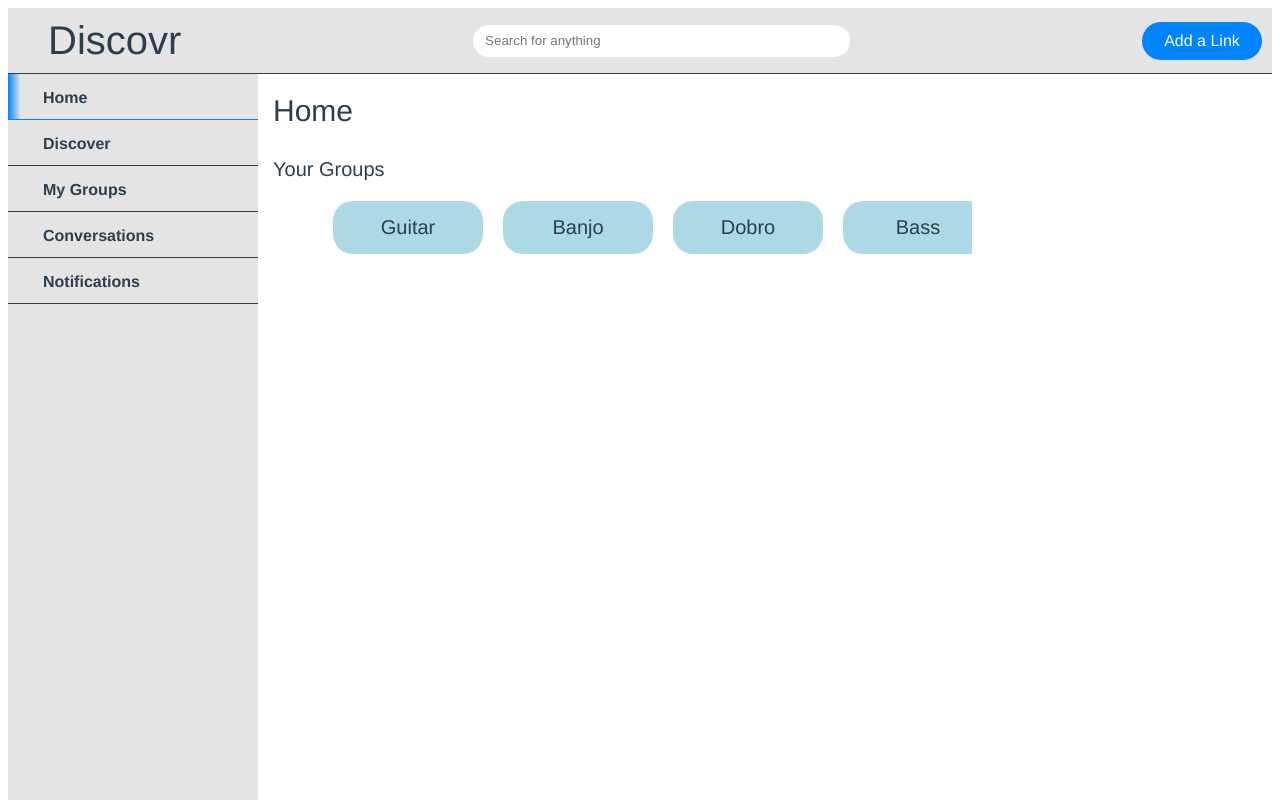
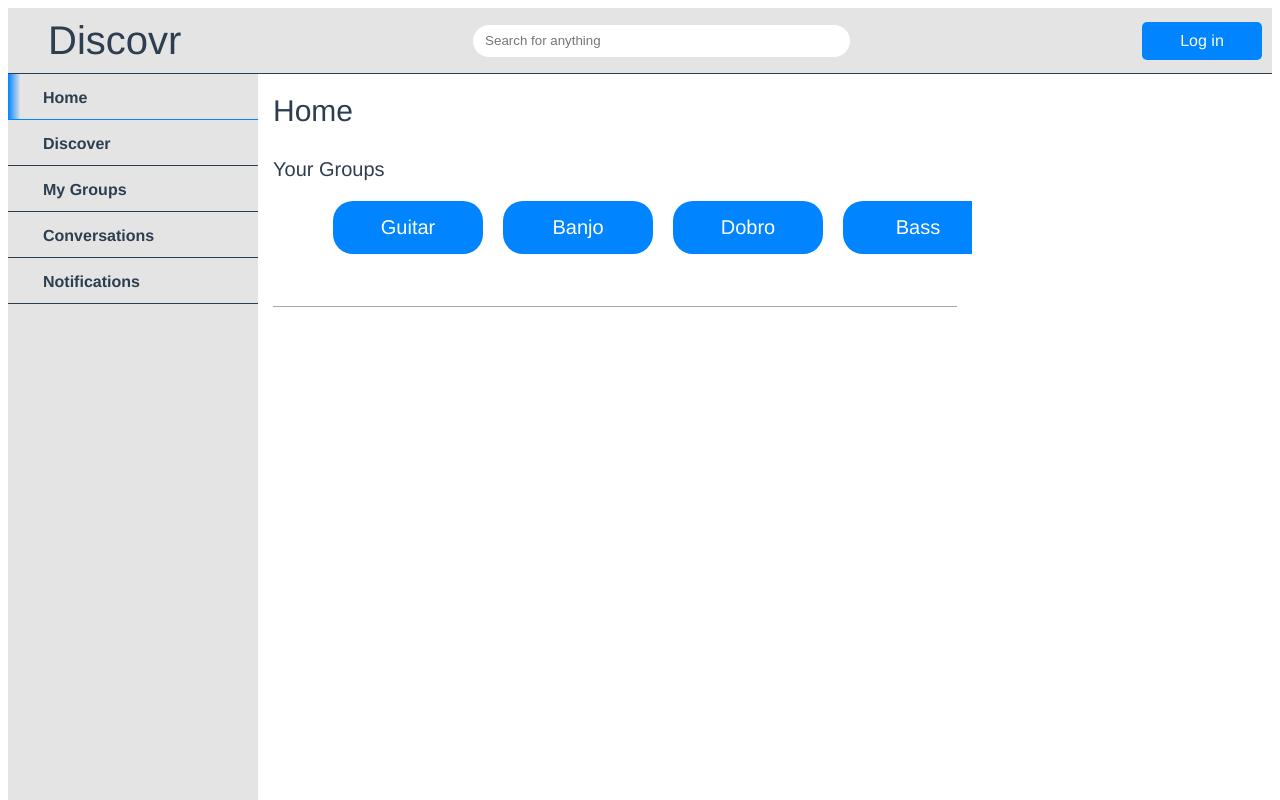
Before and after one commit to nicholascarlin/Discovr, a Vue app in the folder website/: page / in a window 1280 px wide. Built offline with nearby package versions, Linux system fonts and the light colour scheme.

Commit message:
Formatting shit

```diff
--- a/website/src/components/DynamicGroupIcons.vue
+++ b/website/src/components/DynamicGroupIcons.vue
@@ -11,6 +11,11 @@ export default {
 </script>
 
 <style>
+
+    :root {
+        --disc-blue: rgb(0,132,255);
+    }
+
     .group-icon {
         display: inline-block;
         text-align: center;
@@ -21,8 +26,15 @@ export default {
         font-size: 20px;
         padding-top: 15px;
         padding-bottom: 15px;
-        background-color: lightblue;
+        background-color: var(--disc-blue);
         border-radius: 20px;
+        cursor: pointer;
+        color: white;
+    }
+
+    .group-icon:hover {
+        transition: .5s;
+        background-color: rgb(3, 118, 226);
     }
 
 </style>
--- a/website/src/components/Header.vue
+++ b/website/src/components/Header.vue
@@ -2,7 +2,7 @@
     <div class="header">
         <div class="header-logo-text">Discovr</div>
         <input class="header-search-bar" type="text" placeholder="Search for anything">
-        <div class="header-al">Add a Link</div>
+        <div class="header-log-in">Log in</div>
     </div>
 </template>
 
@@ -18,18 +18,19 @@ export default {
     --disc-blue: rgb(0,132,255);
 }
 
-.header-al {
+.header-log-in {
     text-align: center;
     width: 100px;
     background-color: var(--disc-blue);
     color: white;
     padding: 10px;
-    border-radius: 30px;
+    border-radius: 5px;
     cursor: pointer;
 }
 
-.header-al:hover {
-    background-color: rgb(78, 78, 78);
+.header-log-in:hover {
+    transition: .5s;
+    background-color: rgb(3, 118, 226);
 }
 
 .header-logo-text {
--- a/website/src/components/HomePage.vue
+++ b/website/src/components/HomePage.vue
@@ -2,17 +2,18 @@
     <div class="home-page">
         <div>
             <div class="page-header">Home</div>
-            <BrowseGroups/>
+            <BrowseRecommendedGroups/>
         </div>
+        <div class="bottom-rec-group-line"></div>
     </div>
 </template>
 
 <script>
-import BrowseGroups from './BrowseGroups'
+import BrowseRecommendedGroups from './BrowseRecommendedGroups'
 
 export default {
     components: {
-       BrowseGroups
+       BrowseRecommendedGroups
     }
 }
 </script>
@@ -23,6 +24,14 @@ export default {
         background-color: white;
     }
 
+    .bottom-rec-group-line {
+        width: 67.5%;
+        height: 1px;
+        margin-top: 25px;
+        margin-left: 15px;
+        background-color: rgb(168, 168, 168);
+    }
+
     .page-header {
         text-align: left;
         font-size: 30px;
--- a/website/src/components/SideMenu.vue
+++ b/website/src/components/SideMenu.vue
@@ -25,6 +25,7 @@ export default {
 <style>
 :root {
     --disc-blue: rgb(0,132,255);
+    --disc-blue-hover: rgb(31, 147, 255);
 }
 
 .side-menu {
```
Also changed, not shown: website/src/components/BrowseRecommendedGroups.vue (renamed from website/src/components/BrowseGroups.vue).
